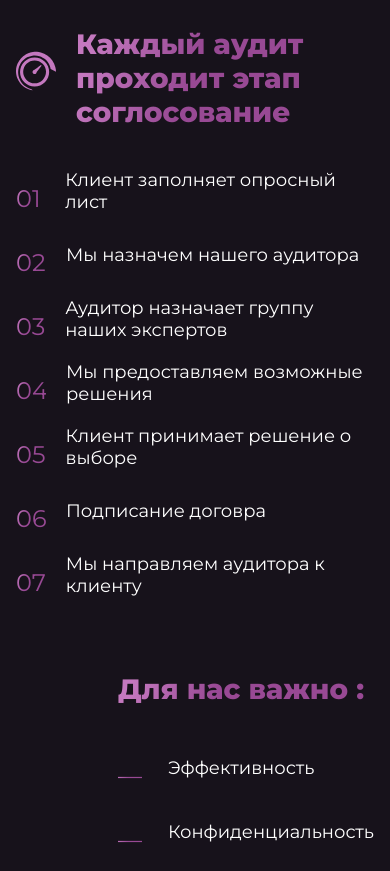
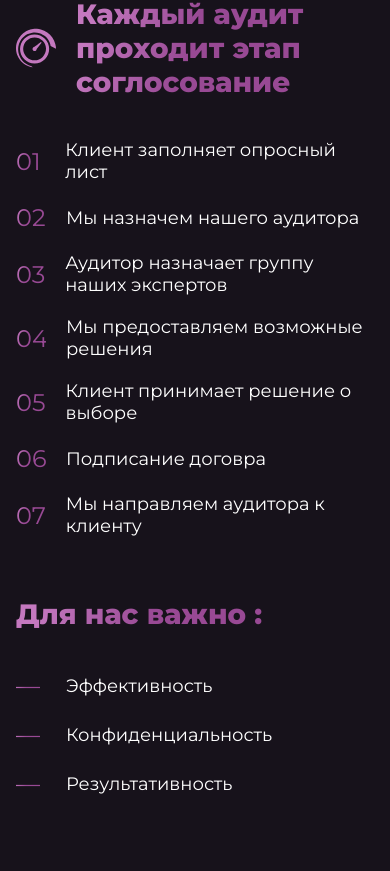
Before and after one commit to DanilChyksin/Neiro_React, a React (Create React App) app: page / in a window 390 px wide. Shown: the part 773-1644 px from the top of the page. Built offline with nearby package versions, Linux system fonts and the light colour scheme.

Commit message:
10 commit

```diff
--- a/src/pages/agreement/agreement.css
+++ b/src/pages/agreement/agreement.css
@@ -44,6 +44,9 @@
   .agreement-important {
     margin-right: 0;
   }
+  .background-gradient {
+    margin-top: 0;
+  }
 }
 @media (max-width: 1000px) {
   .agreement {
@@ -52,6 +55,7 @@
   .agreement ul > li {
     font-size: 18px;
   }
+
   .agreement-important h3 {
     font-size: 28px;
   }
@@ -62,8 +66,6 @@
     row-gap: 40px;
   }
   .agreement-important {
-    align-items: flex-end;
-    align-self: flex-end;
     margin-top: 0;
   }
 }
```
